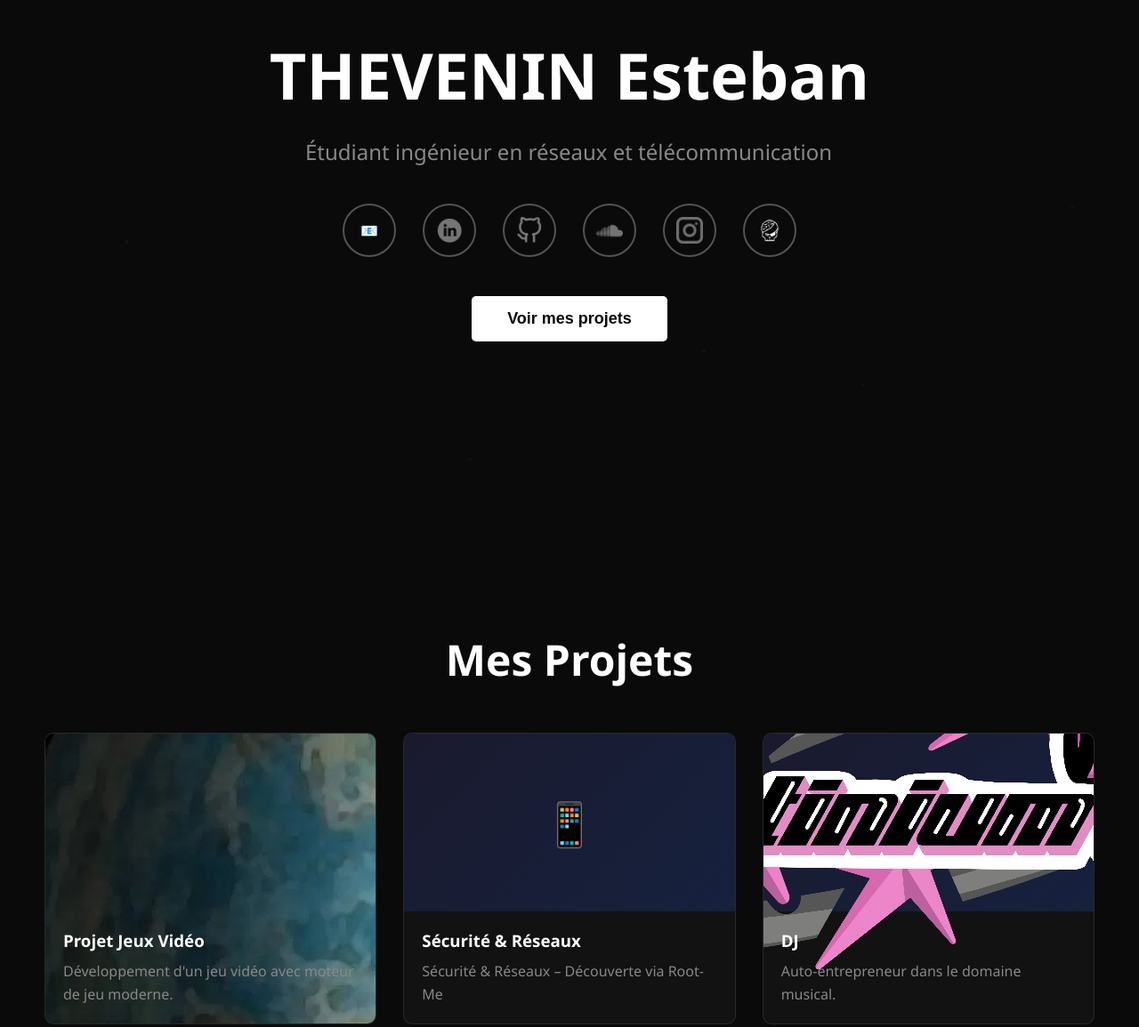
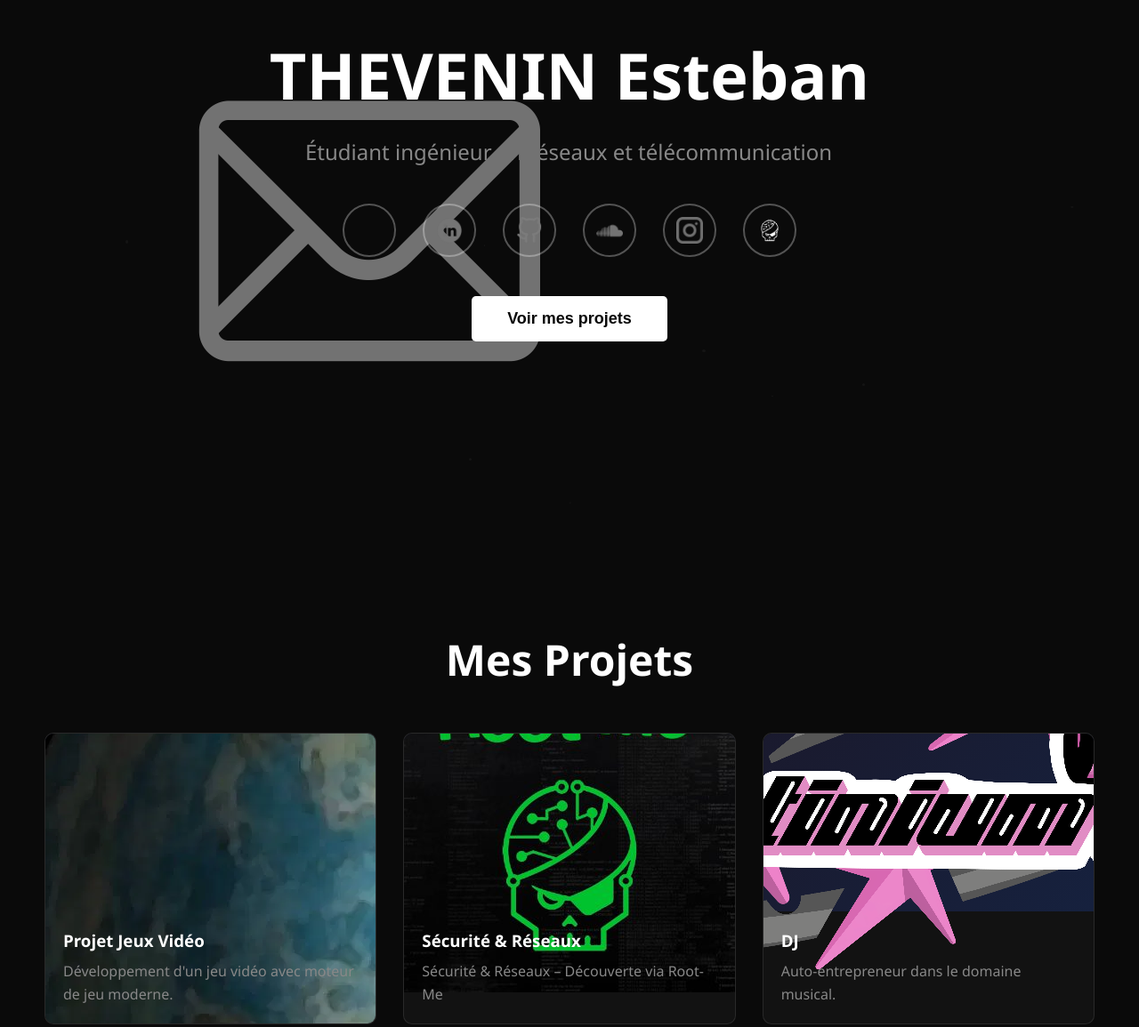
Before and after one commit to Estebanlooo/estebanlooo.github.io, a plain HTML site: page index.html in a window 1280 px wide. Shown: the part 191-1346 px from the top of the page at 89% size. Drawn offline with Linux system fonts and the light colour scheme.

Commit message:
Update index.html
Change image card project section

```diff
--- a/index.html
+++ b/index.html
@@ -476,7 +476,7 @@
         <p class="typing-text">Étudiant ingénieur en réseaux et télécommunication</p>
         <div class="contact-container">
             <div class="social-links">
-                <a href="mailto:votre.email@exemple.com" class="social-link">📧</a>
+                <a href="mailto:votre.email@exemple.com" class="social-link"><img src="img/logo/mail.png" alt="mail"></a>
                 <a href="https://www.linkedin.com/in/esteban-thevenin-3b6a892a2/" class="social-link"><img src="img/logo/linkedin.png" alt="linkedin" class="social-img"></a>
                 <a href="https://github.com/Estebanlooo" class="social-link"><img src="img/logo/github.png" alt="github" class="social-img"></a>
                 <a href="https://soundcloud.com/user-969981820" class="social-link"><img src="img/logo/sound.png" alt="soundcloud" class="social-img"></a>
@@ -534,7 +534,7 @@
         </div>
         <div class="project-card">
             <button class="close-btn">×</button>
-            <div class="project-image">📱</div>
+            <div class="project-image"><img src="img/root-me-678x381.jpg" alt="root-me"></div>
             <div class="project-content">
                 <h3>Sécurité & Réseaux</h3>
                 <p class="project-short-desc">Sécurité & Réseaux – Découverte via Root-Me</p>
```
Also changed, not shown: img/logo/mail.png (added), img/root-me-678x381.jpg (added).
